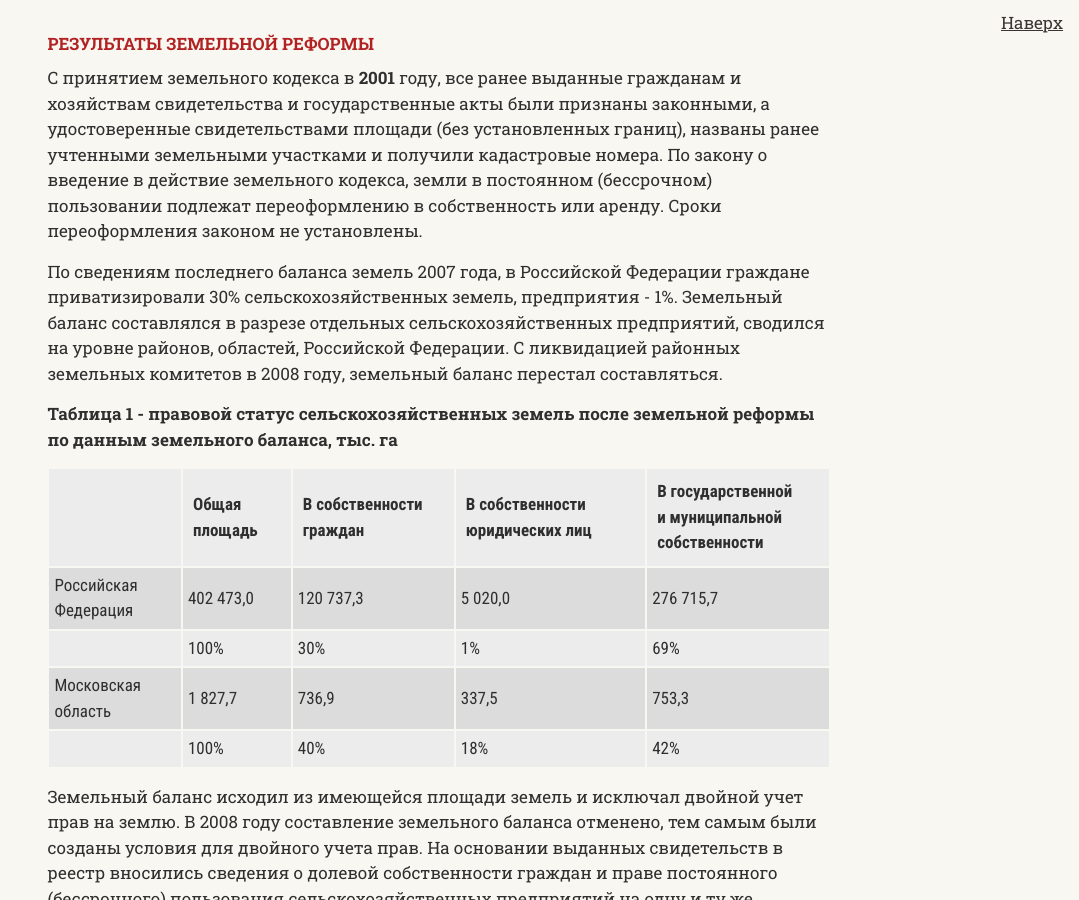
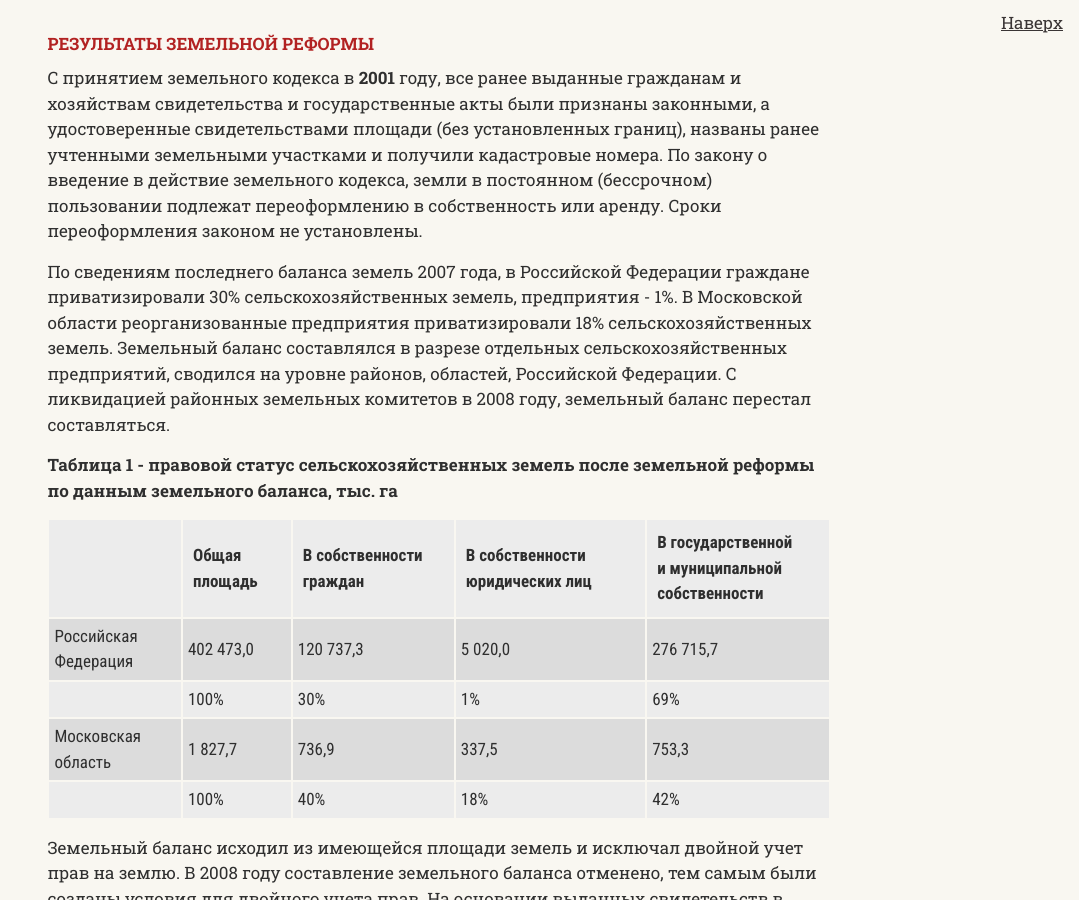
Before and after one commit to SergSi/land-use-art, a Jekyll site: the page built from _articles/2024-03-29-reforma.md, in a window 1280 px wide and 900 px high, scrolled down 1627 px. Shown: the whole window, without its empty margins (201-1280 px from the left). Built offline with Jekyll 4.4.1, drawn with Linux system fonts in a browser that asks for light colours; some web fonts are replaced.

Commit message:
Update 2024-03-29-reforma.md

```diff
--- a/_articles/2024-03-29-reforma.md
+++ b/_articles/2024-03-29-reforma.md
@@ -22,7 +22,7 @@ author: С. И. Ивасюк
 
 С принятием земельного кодекса в **2001** году, все ранее выданные гражданам и хозяйствам свидетельства и государственные акты были признаны законными, а удостоверенные свидетельствами площади (без установленных границ), названы ранее учтенными земельными участками и получили кадастровые номера. По закону о введение в действие земельного кодекса, земли в постоянном (бессрочном) пользовании подлежат переоформлению в собственность или аренду. Сроки переоформления законом не установлены.
 
-По сведениям последнего баланса земель 2007 года, в Российской Федерации граждане приватизировали 30% сельскохозяйственных земель, предприятия - 1%. Земельный баланс составлялся в разрезе отдельных сельскохозяйственных предприятий, сводился на уровне районов, областей, Российской Федерации. С ликвидацией районных земельных комитетов в 2008 году, земельный баланс перестал составляться.
+По сведениям последнего баланса земель 2007 года, в Российской Федерации граждане приватизировали 30% сельскохозяйственных земель, предприятия - 1%. В Московской области реорганизованные предприятия приватизировали 18% сельскохозяйственных земель. Земельный баланс составлялся в разрезе отдельных сельскохозяйственных предприятий, сводился на уровне районов, областей, Российской Федерации. С ликвидацией районных земельных комитетов в 2008 году, земельный баланс перестал составляться.
 
 <strong>Таблица 1 - правовой статус сельскохозяйственных земель после земельной реформы по данным земельного баланса, тыс. га</strong>
 
```
